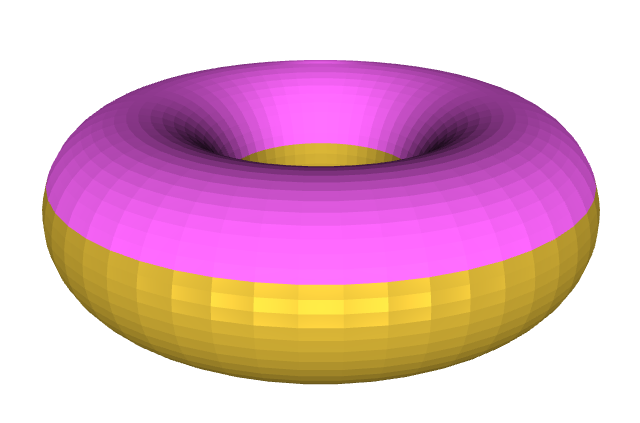
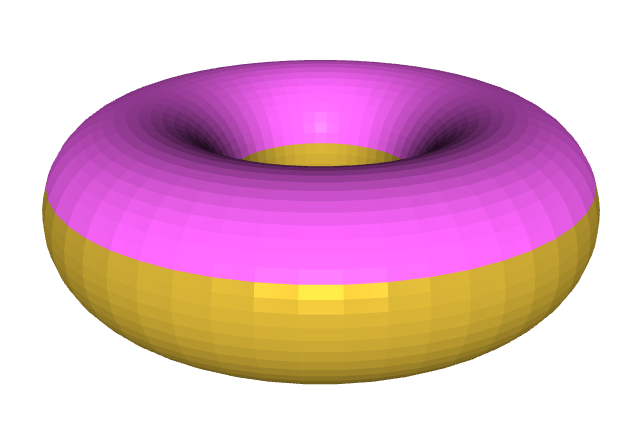
Before and after one commit to CaterpyOwO/mjsr, a website built with webpack: page src/dev.html in a window 1280 px wide. Shown: the part 187-610 px from the top of the page, without its empty margins (319-959 px from the left). Built offline with nearby package versions, Linux system fonts and the light colour scheme; animation ran at ten frames a second.

Commit message:
Fixed bugs in shaders

```diff
--- a/src/core/camera.js
+++ b/src/core/camera.js
@@ -13,7 +13,7 @@ export class Camera {
 	}
 
 	vp(canvas) {
-		this.projection = mat4.perspective(
+		let projection = mat4.perspective(
 			mat4.create(),
 			45 * (Math.PI / 180),
 			canvas.width / canvas.height,
@@ -23,13 +23,12 @@ export class Camera {
 
 		// let view = mat4.translate(mat4.create(), mat4.create(), [0,0,-7])
 		let view = mat4.create();
-		mat4.rotateX(view, mat4.create(), this.rot[0]);
+		mat4.rotateX(view, view, this.rot[0]);
 		mat4.rotateY(view, view, this.rot[1]);
 		mat4.translate(view, view, this.pos);
 
-		this.view = view;
 
-		return mat4.multiply(mat4.create(), this.projection, this.view);
+		return mat4.multiply(mat4.create(), projection, view);
 	}
 
 	modelit() {
--- a/src/core/renderer.js
+++ b/src/core/renderer.js
@@ -140,7 +140,7 @@ export class Renderer {
 			gl.uniform3fv(gl.getUniformLocation(shader.glprogram, "u_pos"), this.camera.pos);
 
 			gl.uniformMatrix4fv(
-				gl.getUniformLocation(shader.glprogram, "u_modelivt"),
+				gl.getUniformLocation(shader.glprogram, "u_modelit"),
 				false,
 				this.camera.modelit()
 			);
--- a/src/core/shaders/fragments/project.glsl.js
+++ /dev/null
@@ -1,6 +0,0 @@
-export const fragment = `
-    vec4 project(vec4 vertex) {
-        mat4 mvp = u_vp * u_model;
-        return mvp * vertex;
-    }
-`;
--- a/src/core/shaders/vert.js
+++ b/src/core/shaders/vert.js
@@ -1,5 +1,4 @@
 import { preprocess } from "../../utility/preprocess.js";
-import { fragment as project } from "./fragments/project.glsl.js";
 
 export default function generate(options = { primitive: 2, lighting: true }) {
 	return preprocess(`
@@ -14,10 +13,8 @@ export default function generate(options = { primitive: 2, lighting: true }) {
 
 	varying vec3 v_fragPos, v_viewPos;
 
-    uniform mat4 u_vp, u_model, u_modelivt;
-    vec3 u_pos = vec3(0, -2.0, -5.0);
-
-    ${project}
+    uniform mat4 u_vp, u_model, u_modelit;
+    uniform vec3 u_pos;
 
     #if (options.lighting)
         vec3 light = vec3(0.0, 2.0, -5.0);
@@ -28,14 +25,16 @@ export default function generate(options = { primitive: 2, lighting: true }) {
 
         #if (options.primitive == 2 && options.lighting)
             v_fragPos = vec3(u_model * position);
-            v_normal = mat3(u_modelivt) * normal;
+            v_viewPos = u_pos;
+            v_normal = mat3(u_modelit) * normal;
         #endif
 
         #if (options.primitive == 0)
             gl_PointSize = 5.0;
         #endif
 
-        gl_Position = project(position);
+        mat4 mvp = u_vp * u_model;
+        gl_Position = mvp * position;
     }`,
 		options
 	);
--- a/src/dev.html
+++ b/src/dev.html
@@ -68,7 +68,7 @@
 			const r = new Renderer(
 				new Screen({}).fullscreen(),
 				new Camera([0, -2, -5], [0.4, 0, 0]),
-				new Input.ModelRotate()
+				new Input.FirstPerson()
 			);
 
 			let scene = [new Torus([0, 0, 0], 50)];
```
